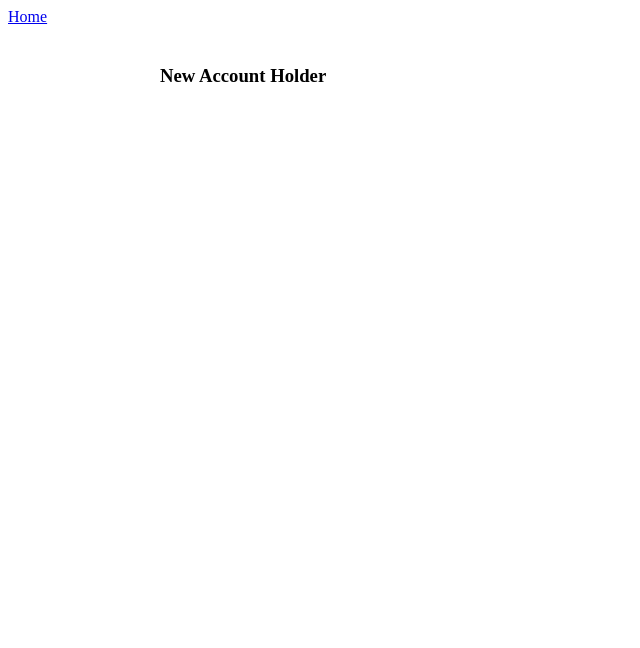
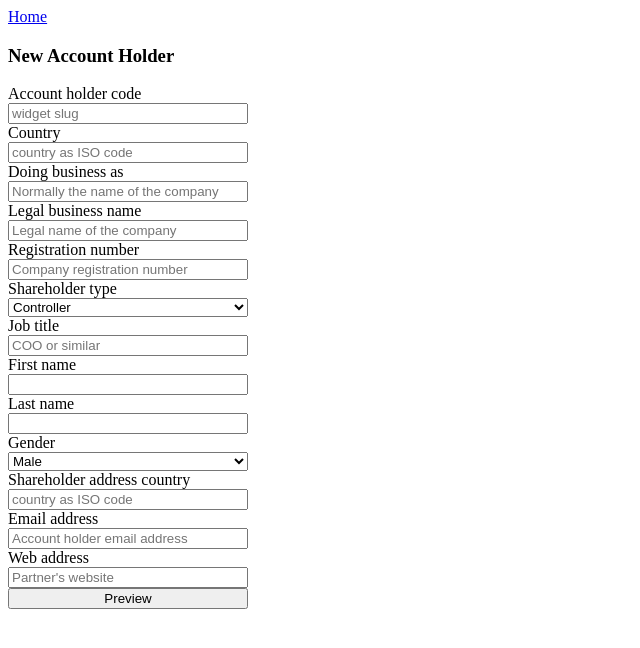
Before and after one commit to ettoma/adyen-account-creation, a React (Vite) app: page /new_account_holder in a window 1280 px wide. Shown: the top 648 px of the page, without its empty margins (0-640 px from the left). Built offline with nearby package versions, Linux system fonts and the light colour scheme.

Commit message:
implemented json handler

```diff
--- a/package.json
+++ b/package.json
@@ -11,6 +11,7 @@
     "npm": "^8.13.2",
     "react": "^18.2.0",
     "react-dom": "^18.0.0",
+    "react-json-pretty": "^2.2.0",
     "react-router": "^6.3.0",
     "react-router-dom": "^6.3.0"
   },
--- a/src/App.css
+++ b/src/App.css
@@ -1,8 +1,8 @@
-main {
+/* main {
     display: flex;
     justify-content: center;
     flex-direction: column;
     margin: 0 auto;
     max-width: 960px;
     padding: 1.25rem 1.5rem;
-}
+} */
--- a/src/pages/AssignStore.tsx
+++ /dev/null
@@ -1,5 +0,0 @@
-function AssignStore() {
-  return <h2>Assign Store</h2>;
-}
-
-export default AssignStore;
--- a/src/pages/NewAccountHolder.tsx
+++ b/src/pages/NewAccountHolder.tsx
@@ -1,8 +1,186 @@
+import { useState } from "react";
+import JSONPretty from "react-json-pretty";
+
 const NewAccountHolder = () => {
+  const [accountHolderCode, setAccountHolderCode] = useState("");
+  const [country, setCountry] = useState("");
+  const [doingBusinessAs, setDoingBusinessAs] = useState("");
+  const [legalBusinessName, setLegalBusinessName] = useState("");
+  const [registrationNumber, setRegistrationNumber] = useState("");
+  const [shareholderType, setShareholderType] = useState("Controller");
+  const [jobTitle, setJobTitle] = useState("");
+  const [firstName, setFirstName] = useState("");
+  const [lastName, setLastName] = useState("");
+  const [gender, setGender] = useState("Male");
+  const [addressCountry, setAddressCountry] = useState("");
+  const [email, setEmail] = useState("");
+  const [webaddress, setWebAddress] = useState("");
+
+  const [jsonData, setJsonData] = useState("");
+  const [isHidden, setIsHidden] = useState(true);
+
+  function handlePreview(e: any) {
+    e.preventDefault();
+
+    const data = {
+      accountHolderCode: accountHolderCode,
+      accountHolderDetails: {
+        address: {
+          country: country,
+        },
+        businessDetails: {
+          doingBusinessAs: doingBusinessAs,
+          legalBusinessName: legalBusinessName,
+          registrationNumber: registrationNumber,
+          shareholders: [
+            {
+              shareholderType: shareholderType,
+              jobTitle: jobTitle,
+              name: {
+                firstName: firstName,
+                gender: gender,
+                lastName: lastName,
+              },
+              address: {
+                country: addressCountry,
+              },
+              email: email,
+            },
+          ],
+        },
+        email: email,
+        webAddress: webaddress,
+      },
+      legalEntity: "Business",
+      processingTier: 1,
+    };
+
+    const jsonData = JSON.stringify(data);
+
+    setJsonData(jsonData);
+    setIsHidden(false);
+  }
+
+  function handleSendRequest() {
+    fetch("https://api.sampleapis.com/wines/reds", {
+      method: "POST",
+      headers: {
+        Accept: "application/json",
+        "Content-Type": "application/json",
+      },
+      body: jsonData,
+    }).then((res) => {
+      handleResponseDisplay(res);
+    });
+  }
+
+  function handleResponseDisplay(response: Response) {
+    console.log(response);
+  }
+
   return (
     <div>
       <h3>New Account Holder</h3>
-      <h5></h5>
+      <form
+        onSubmit={(e) => handlePreview(e)}
+        style={{ display: "flex", flexDirection: "column", width: 240 }}
+      >
+        <label>Account holder code</label>
+        <input
+          type="text"
+          value={accountHolderCode}
+          onChange={(e) => setAccountHolderCode(e.target.value)}
+          placeholder="widget slug"
+        />
+        <label>Country</label>
+        <input
+          type="text"
+          placeholder="country as ISO code"
+          value={country}
+          onChange={(e) => setCountry(e.target.value)}
+          maxLength={2}
+        />
+        <label>Doing business as</label>
+        <input
+          type="text"
+          value={doingBusinessAs}
+          onChange={(e) => setDoingBusinessAs(e.target.value)}
+          placeholder="Normally the name of the company"
+        />
+        <label>Legal business name</label>
+        <input
+          type="text"
+          value={legalBusinessName}
+          onChange={(e) => setLegalBusinessName(e.target.value)}
+          placeholder="Legal name of the company"
+        />
+        <label>Registration number</label>
+        <input
+          type="text"
+          value={registrationNumber}
+          onChange={(e) => setRegistrationNumber(e.target.value)}
+          placeholder="Company registration number"
+        />
+        <label>Shareholder type</label>
+        <select
+          onChange={(e) => setShareholderType(e.target.value)}
+          value={shareholderType}
+        >
+          <option value="Controller">Controller</option>
+          <option value="Owner">Owner</option>
+        </select>
+        <label>Job title</label>
+        <input
+          type="text"
+          value={jobTitle}
+          onChange={(e) => setJobTitle(e.target.value)}
+          placeholder="COO or similar"
+        />
+        <label>First name</label>
+        <input
+          type="text"
+          value={firstName}
+          onChange={(e) => setFirstName(e.target.value)}
+        />
+        <label>Last name</label>
+        <input
+          type="text"
+          value={lastName}
+          onChange={(e) => setLastName(e.target.value)}
+        />
+        <label>Gender</label>
+        <select onChange={(e) => setGender(e.target.value)} value={gender}>
+          <option value="Male">Male</option>
+          <option value="Female">Female</option>
+        </select>
+        <label>Shareholder address country</label>
+        <input
+          type="text"
+          value={addressCountry}
+          onChange={(e) => setAddressCountry(e.target.value)}
+          placeholder="country as ISO code"
+          maxLength={2}
+        />
+        <label>Email address</label>
+        <input
+          type="text"
+          value={email}
+          onChange={(e) => setEmail(e.target.value)}
+          placeholder="Account holder email address"
+        />
+        <label>Web address</label>
+        <input
+          type="text"
+          value={webaddress}
+          onChange={(e) => setWebAddress(e.target.value)}
+          placeholder="Partner's website"
+        />
+        <button type="submit">Preview</button>
+      </form>
+      <div hidden={isHidden}>
+        <JSONPretty data={jsonData}></JSONPretty>
+        <button onClick={() => handleSendRequest()}>Send</button>
+      </div>
     </div>
   );
 };
--- a/src/pages/NewStore.tsx
+++ b/src/pages/NewStore.tsx
@@ -1,5 +1,15 @@
 function NewStore() {
-  return <h2>New Store</h2>;
+  return (
+    <>
+      <h2>New Store</h2>
+      {/* dropdown for account country: EU or UK */}
+      <label>Account Country</label>
+      <select>
+        <option value="EU">EU</option>
+        <option value="UK">UK</option>
+      </select>
+    </>
+  );
 }
 
 export default NewStore;
```
Also changed, not shown: 1 other file (tests, documents, lock files or other folders).
